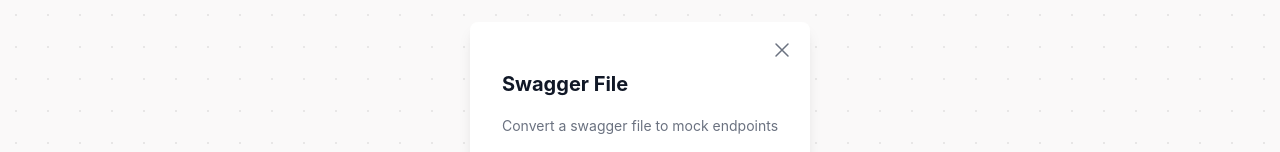
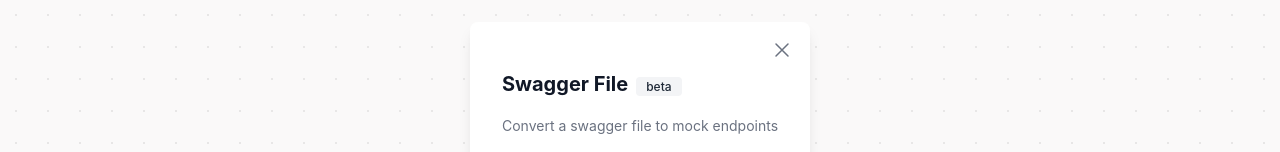
Before and after one commit to krishnasism/spacehook, a Vue app in the folder frontend/: page / in a window 1280 px wide. Both pictures are taken after a click on the button "Swagger File". Shown: the part 161-313 px from the top of the page. Built offline with nearby package versions, Linux system fonts and the light colour scheme; no server answers.

Commit message:
Add beta banner

```diff
--- a/frontend/src/components/SwaggerFileInput.vue
+++ b/frontend/src/components/SwaggerFileInput.vue
@@ -8,7 +8,7 @@
                         <path stroke-linecap="round" stroke-linejoin="round" d="M6 18L18 6M6 6l12 12" />
                     </svg>
                 </button>
-                <h2 class="text-xl font-bold text-gray-900 dark:text-white mb-4">Swagger File</h2>
+                <h2 class="text-xl font-bold text-gray-900 dark:text-white mb-4">Swagger File<span class="bg-gray-100 text-gray-800 text-xs font-medium ml-2 px-2.5 py-0.5 rounded dark:bg-gray-700 dark:text-gray-300">beta</span></h2>
                 <p class="mb-4 max-w-2xl text-sm leading-6 text-gray-500">Convert a swagger file to mock endpoints</p>
                 <textarea id="swaggerInput" rows="8" v-model="swaggerYaml"
                     class="block p-2.5 w-full text-sm text-gray-900 bg-gray-50 rounded-lg border border-gray-300 focus:ring-blue-500 focus:border-blue-500 dark:bg-gray-700 dark:border-gray-600 dark:placeholder-gray-400 dark:text-white dark:focus:ring-blue-500 dark:focus:border-blue-500"
```
